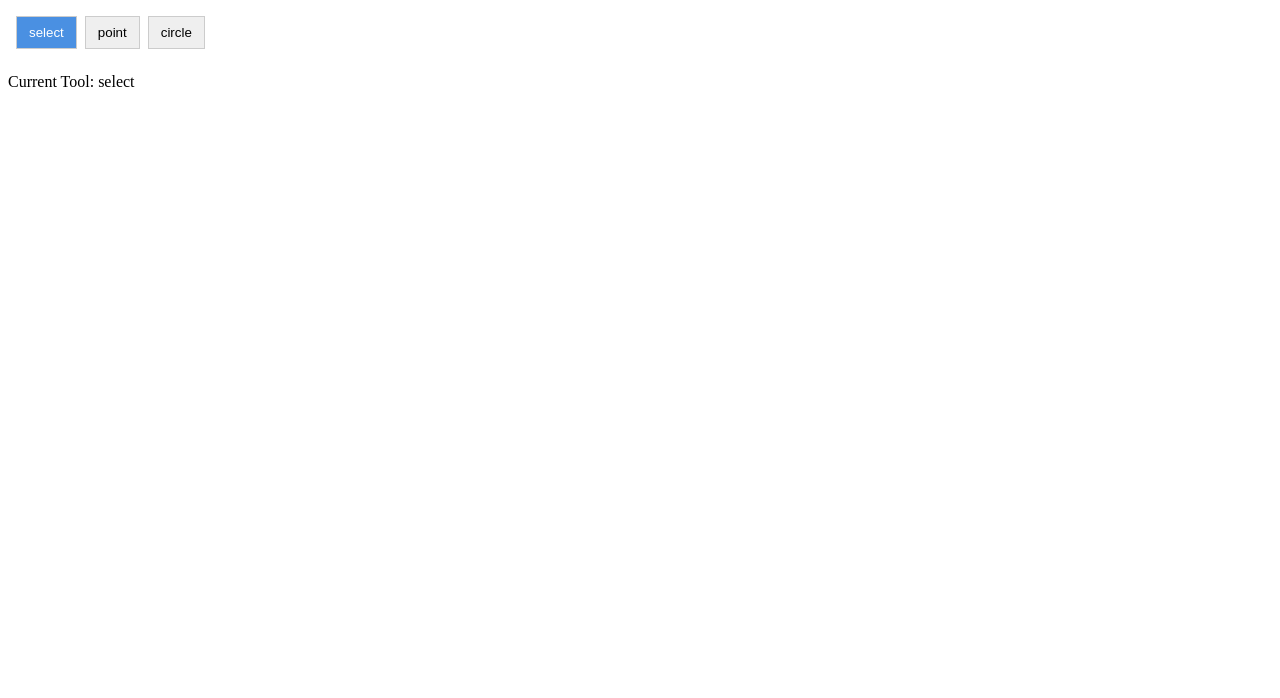
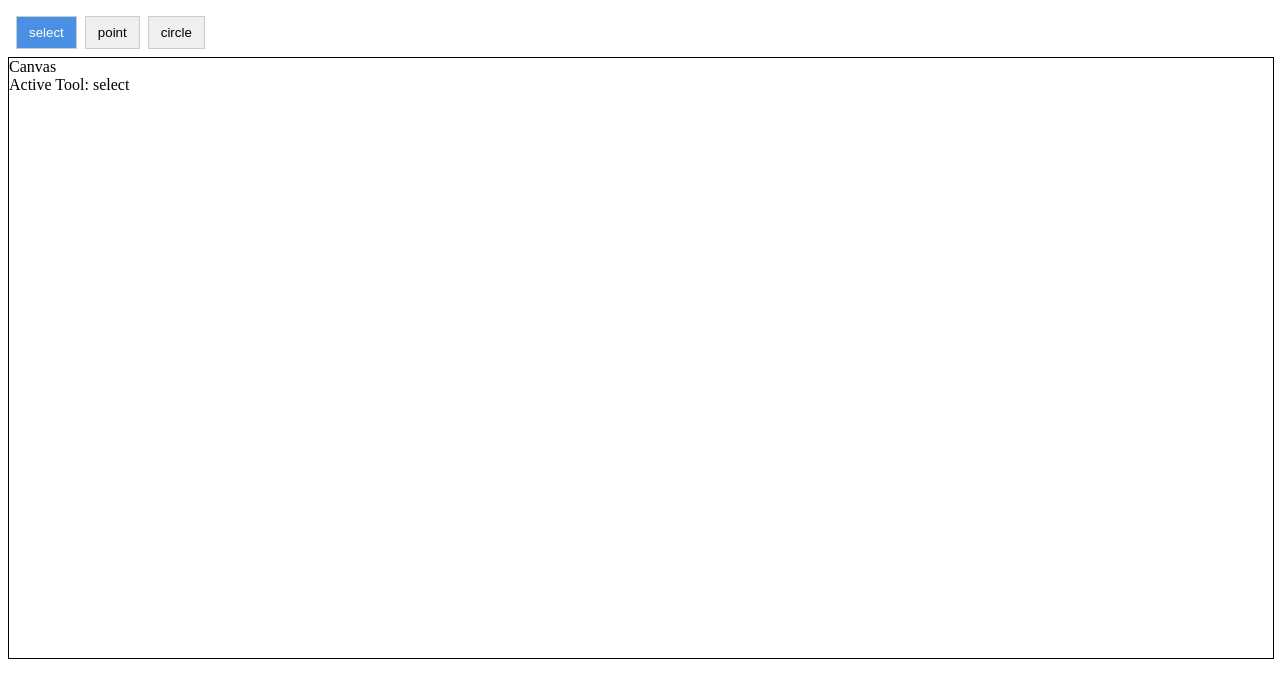
Before and after one commit to gjinrexhaj/aurea, a React (Vite) app: page / in a window 1280 px wide. Shown: the top 698 px of the page. Built offline with nearby package versions, Linux system fonts and the light colour scheme.

Commit message:
create basic clickable canvas

```diff
--- a/src/App.tsx
+++ b/src/App.tsx
@@ -1,5 +1,6 @@
 import { useState } from "react";
 import Toolbar from "./ui/Toolbar";
+import Canvas from "./canvas/Canvas.tsx";
 
 export default function App() {
   // declare state
@@ -14,7 +15,10 @@ export default function App() {
             onToolChange={setActiveTool}
         />
 
-        <p>Current Tool: {activeTool}</p>
+        <Canvas
+            activeTool={activeTool}
+        />
+
       </div>
   );
 }
--- /dev/null
+++ b/src/canvas/Canvas.css
@@ -0,0 +1,5 @@
+.canvas {
+    width: 100%;
+    height: 600px;
+    border: 1px solid black;
+}
--- /dev/null
+++ b/src/canvas/Canvas.tsx
@@ -0,0 +1,28 @@
+import "./Canvas.css"
+
+
+type CanvasProps = {
+    activeTool: string;
+};
+
+
+export default function Canvas({activeTool}: CanvasProps) {
+
+    function handlePointerDown() {
+       console.log(activeTool);
+    }
+
+    return (
+
+        <div className="canvas"
+             onPointerDown={handlePointerDown}
+        >
+            Canvas
+            <br />
+
+
+            Active Tool: {activeTool}
+        </div>
+
+    );
+}
```
